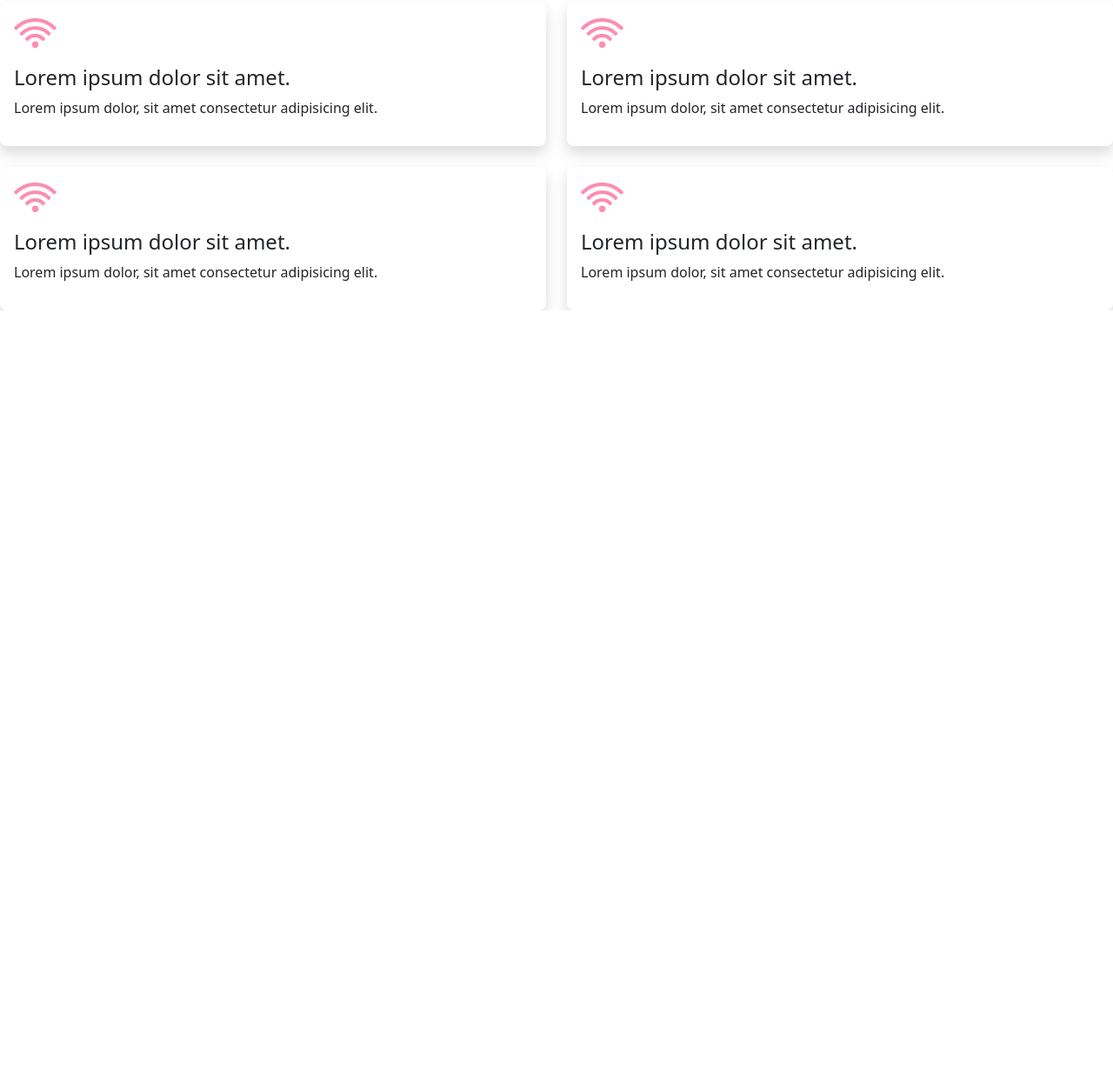
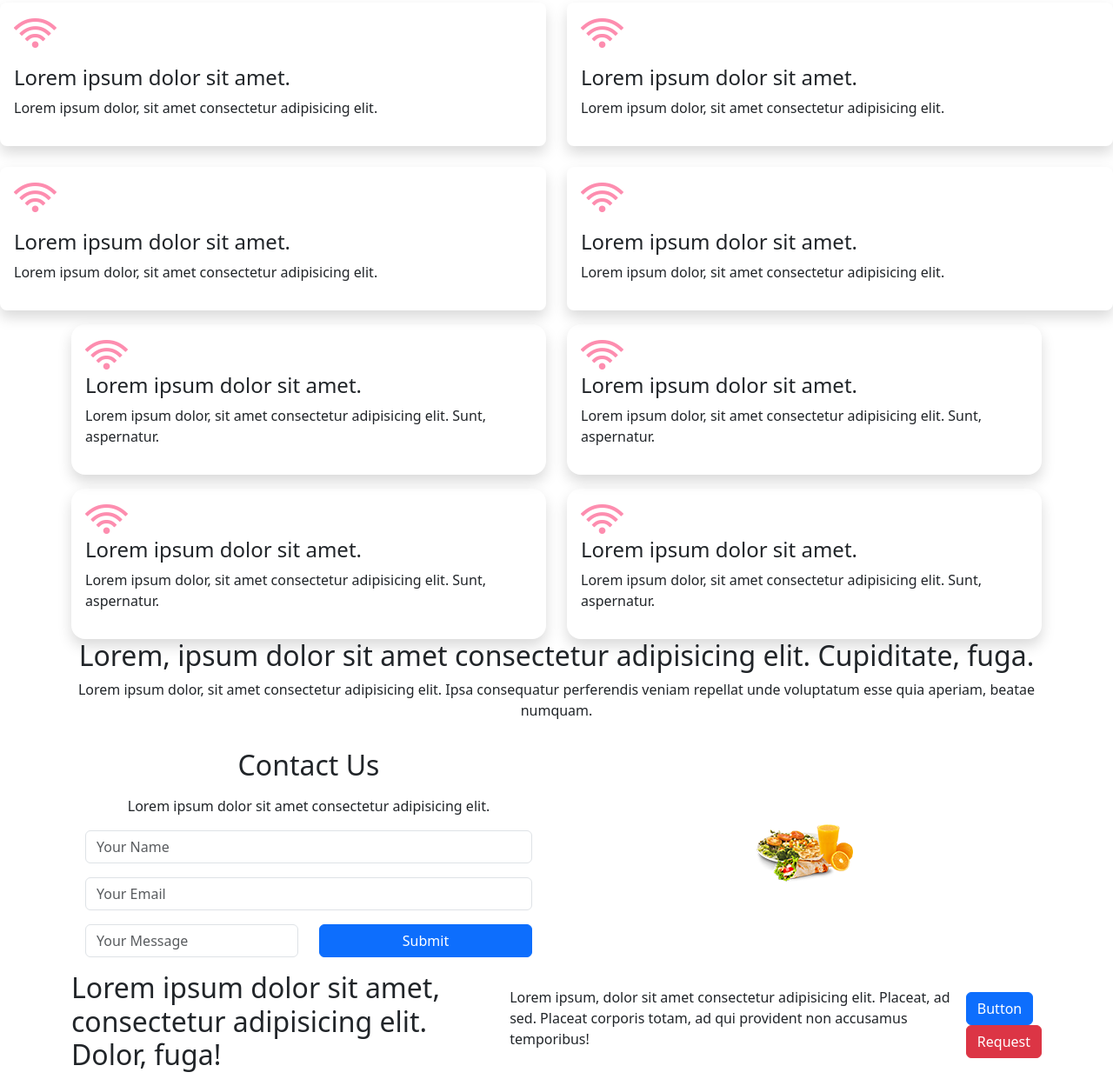
Before and after one commit to vijayabhaskar-hp/seconds, a plain HTML site: page ecom.html in a window 1280 px wide. Shown: the part 2704-3945 px from the top of the page at 87% size. Before the commit the page ends 3061 px from the top, so only its background shows below. Drawn offline with nearby package versions, Linux system fonts and the light colour scheme.

Commit message:
1st commit

```diff
--- a/ecom.html
+++ b/ecom.html
@@ -289,6 +289,105 @@
 
 
 
+<section>
+  <div class="container">
+    <div class="row">
+
+      <div class="col-lg-6 col-12">
+        <div class="mt-3 p-3 shadow rounded-4">
+          <img src="./10_Ecommerce_Headphone_images/images/img/wifi.png" alt="">
+          <h4>Lorem ipsum dolor sit amet.</h4>
+          <p>Lorem ipsum dolor, sit amet consectetur adipisicing elit. Sunt, aspernatur.</p>
+        </div>
+      </div>
+      <div class="col-lg-6 col-12">
+        <div class="mt-3 p-3 shadow rounded-4">
+          <img src="./10_Ecommerce_Headphone_images/images/img/wifi.png" alt="">
+          <h4>Lorem ipsum dolor sit amet.</h4>
+          <p>Lorem ipsum dolor, sit amet consectetur adipisicing elit. Sunt, aspernatur.</p>
+        </div>
+      </div>
+      <div class="col-lg-6 col-12">
+        <div class="mt-3 p-3 shadow rounded-4">
+          <img src="./10_Ecommerce_Headphone_images/images/img/wifi.png" alt="">
+          <h4>Lorem ipsum dolor sit amet.</h4>
+          <p>Lorem ipsum dolor, sit amet consectetur adipisicing elit. Sunt, aspernatur.</p>
+        </div>
+      </div>
+      <div class="col-lg-6 col-12">
+        <div class="mt-3 p-3 shadow rounded-4">
+          <img src="./10_Ecommerce_Headphone_images/images/img/wifi.png" alt="">
+          <h4>Lorem ipsum dolor sit amet.</h4>
+          <p>Lorem ipsum dolor, sit amet consectetur adipisicing elit. Sunt, aspernatur.</p>
+        </div>
+      </div>
+    </div>
+  </div>
+</section>
+
+<section>
+  <div class="container">
+    <div class="row align-items-center">
+      <h2 class="text-center">Lorem, ipsum dolor sit amet consectetur adipisicing elit. Cupiditate, fuga.</h2>
+      <p class="text-center">Lorem ipsum dolor, sit amet consectetur adipisicing elit. Ipsa consequatur perferendis veniam repellat unde voluptatum esse quia aperiam, beatae numquam.</p>
+
+      <!-- LEFT -->
+      <div class="col-lg-6 col-12">
+        <div class="left p-3">
+          <h2 class="text-center text-dark">Contact Us</h2>
+          <p class="text-center mt-3">
+            Lorem ipsum dolor sit amet consectetur adipisicing elit.
+          </p>
+
+          <form>
+            <input type="text" class="form-control mt-3" placeholder="Your Name">
+            <input type="email" class="form-control mt-3" placeholder="Your Email">
+
+            <div class="row">
+              <div class="col-12 col-lg-6">
+                <input type="text" class="form-control mt-3" placeholder="Your Message">
+              </div>
+
+              <div class="col-12 col-lg-6">
+                <button type="submit" class="btn btn-primary mt-3 w-100">
+                  Submit
+                </button>
+              </div>
+            </div>
+          </form>
+        </div>
+      </div>
+
+      <!-- RIGHT -->
+      <div class="col-lg-6 col-12 text-center">
+        <img src="./09_Foodies_Pizzas_images/images/img/category2.png" class="img-fluid rounded-2" alt="Contact">
+      </div>
+
+    </div>
+  </div>
+</section>
+
+
+
+<section>
+  <div class="container">
+    <div class="d-flex justify-content-center align-items-center">
+      <h2>Lorem ipsum dolor sit amet, consectetur adipisicing elit. Dolor, fuga!
+      </h2>
+      <p>Lorem ipsum, dolor sit amet consectetur adipisicing elit. Placeat, ad sed. Placeat corporis totam, ad qui provident non accusamus temporibus!</p>
+      <div>
+        <button type="button" class="btn btn-primary">Button</button>
+        <button type="button" class="btn btn-danger"> Request</button>
+      </div>
+    </div>
+  </div>
+</section>
+
+
+
+
+
+
 
 
   <!-- Bootstrap JS -->
```
